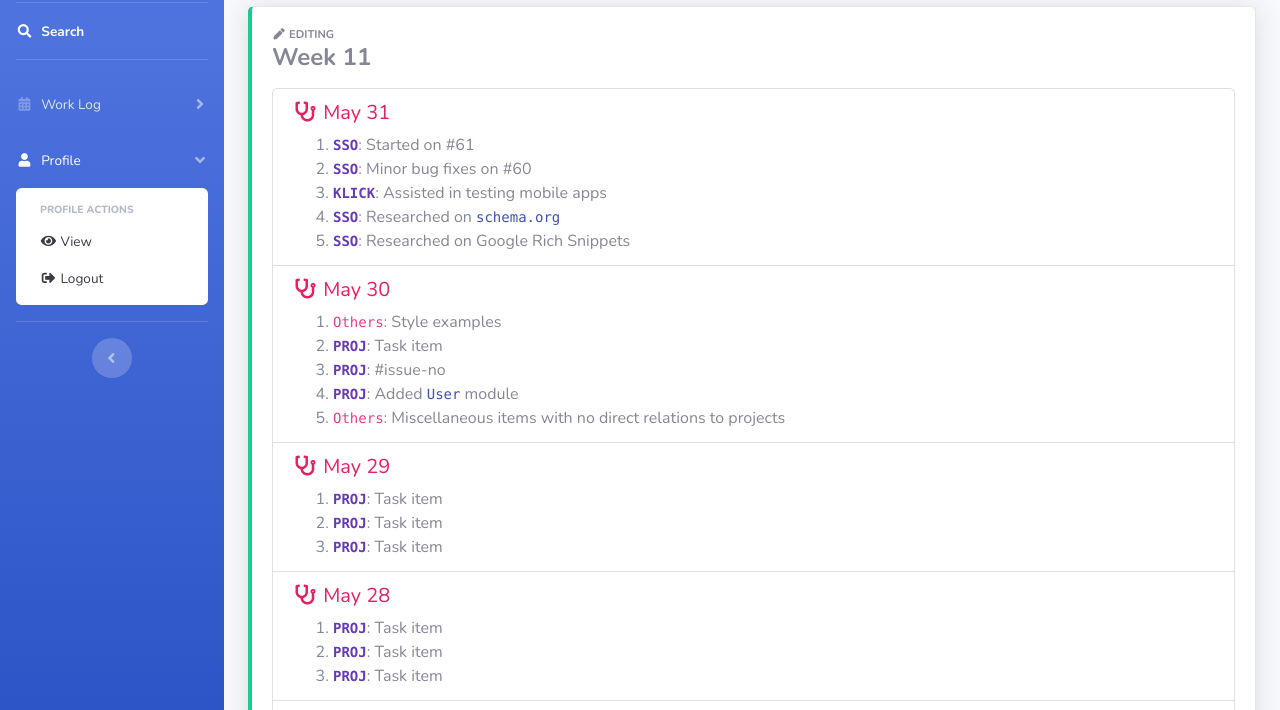
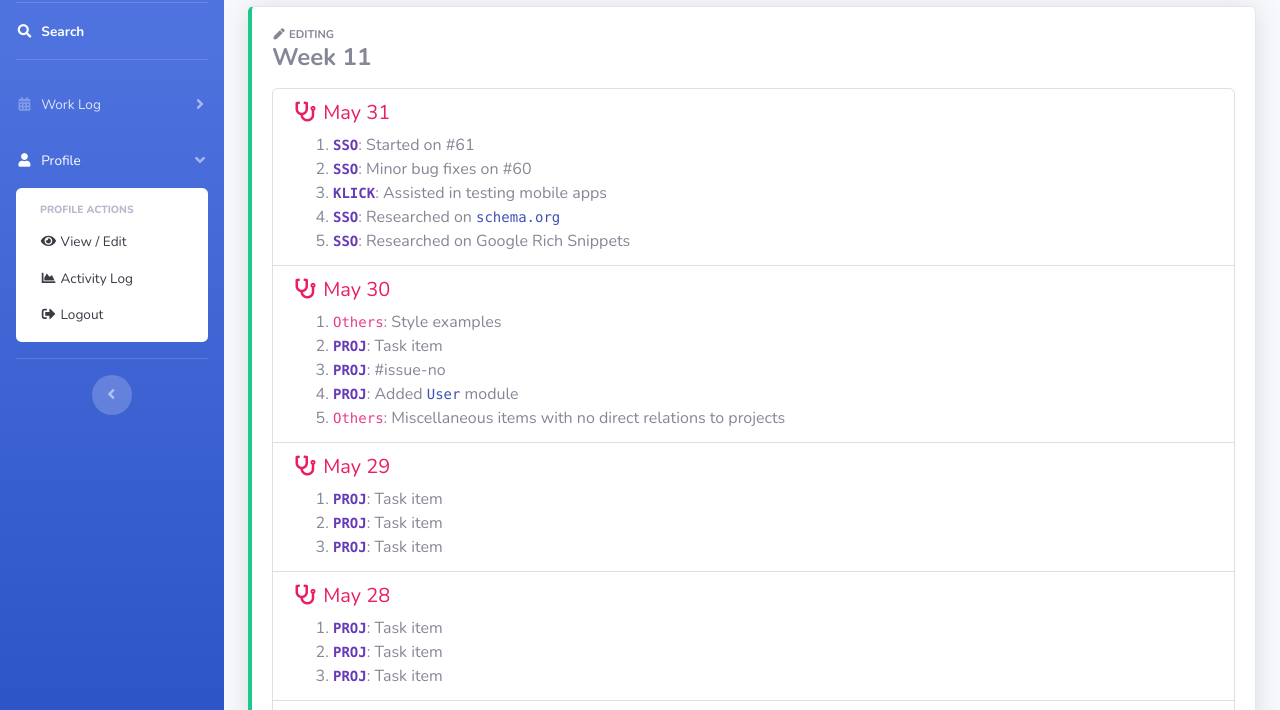
Before and after one commit to davinaleong/proj-worklog-template, a website with bundled scripts: page existing-log-edit.html in a window 1280 px wide. Both pictures are taken after a click on the link "Profile". Shown: the part 68-778 px from the top of the page. Built offline with nearby package versions, Linux system fonts and the light colour scheme.

Commit message:
Refactored sidebar profile links

```diff
--- a/existing-log-edit.html
+++ b/existing-log-edit.html
@@ -81,10 +81,13 @@
         <div id="collapseSettings" class="collapse" aria-labelledby="headingSettings" data-parent="#accordionSidebar">
           <div class="bg-white py-2 collapse-inner rounded">
             <h6 class="collapse-header">Profile Actions</h6>
-            <a class="collapse-item" href="all-logs.html">
-              <i class="fas fa-fw fa-eye"></i> View
+            <a class="collapse-item" href="profile.html">
+              <i class="fas fa-fw fa-eye"></i> View / Edit
             </a>
-            <a class="collapse-item" href="new-log.html">
+            <a class="collapse-item" href="activity-log.html">
+              <i class="fas fa-fw fa-chart-area"></i> Activity Log
+            </a>
+            <a class="collapse-item" href="login.html">
               <i class="fas fa-fw fa-sign-out-alt"></i> Logout
             </a>
           </div>
```
Also changed, not shown: existing-log.html (+6 -3 lines), index.html (+6 -3 lines).
